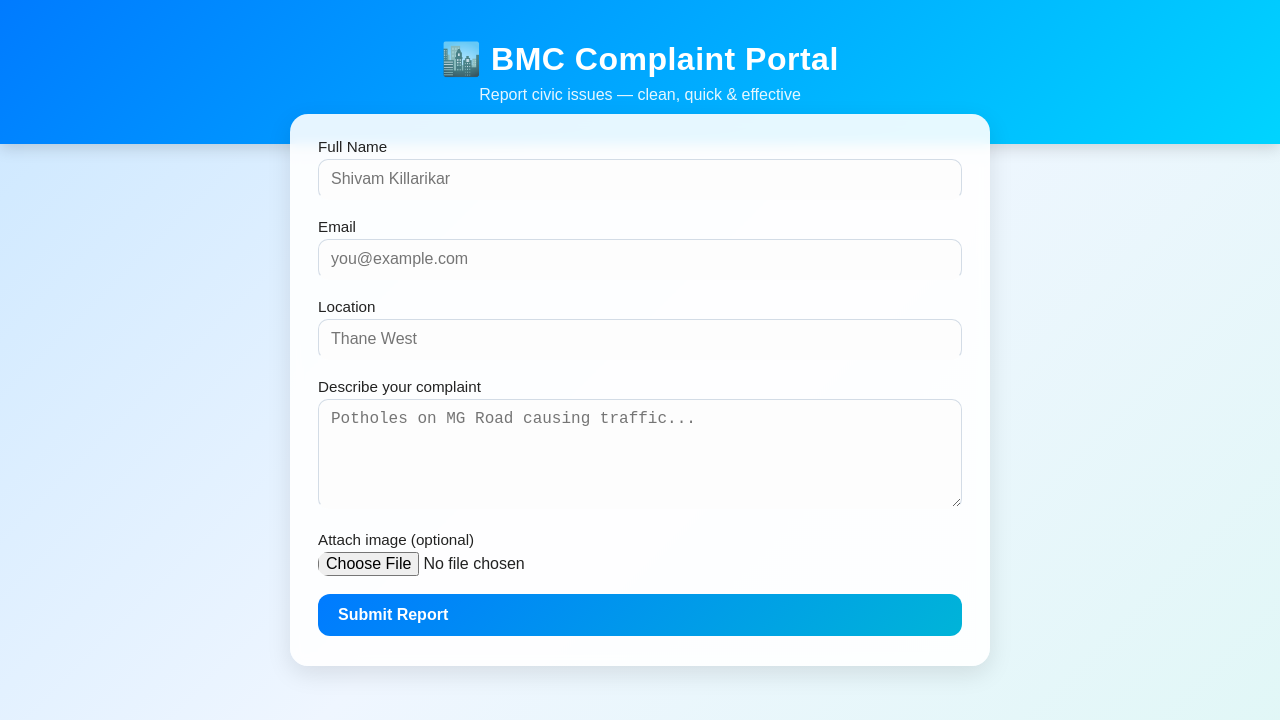
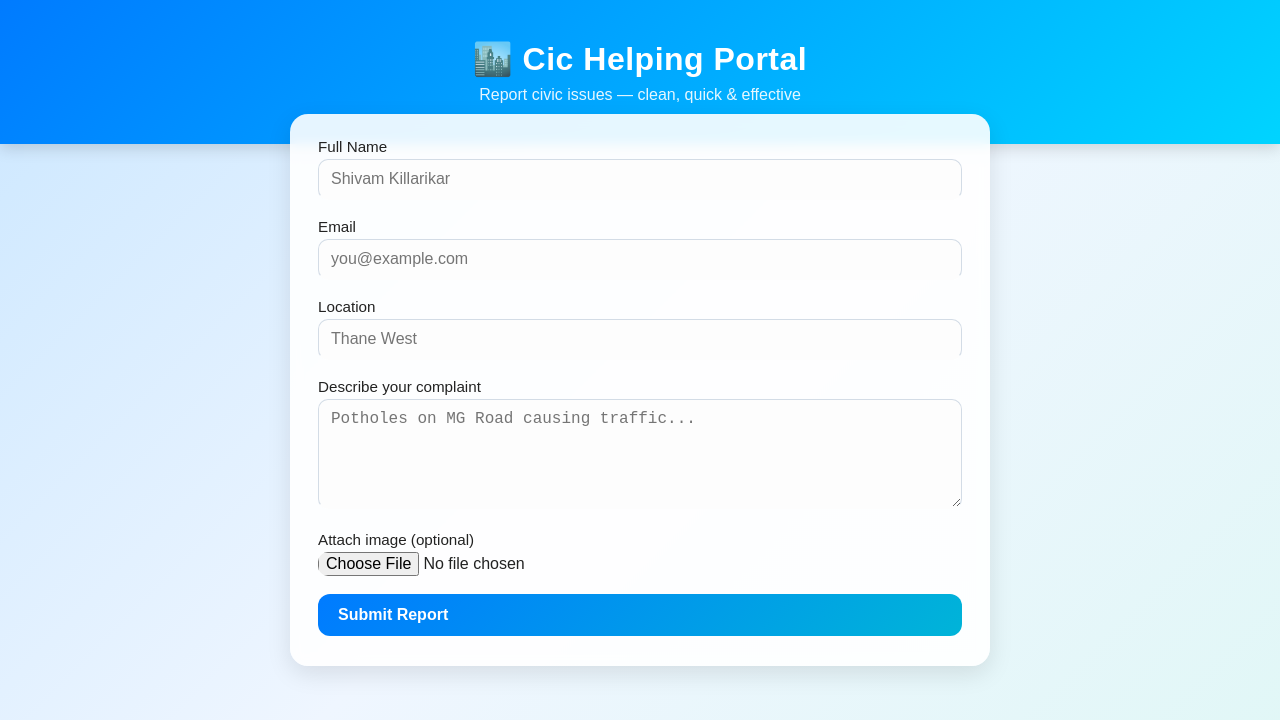
Before and after one commit to Shivamkillarikar/frontend, a plain HTML site: page index.html in a window 1280 px wide. Drawn offline with Linux system fonts and the light colour scheme.

Commit message:
Update index.html

```diff
--- a/index.html
+++ b/index.html
@@ -303,7 +303,7 @@ input[type="file"]{
 <body>
 
 <header>
-  <h1>🏙️ BMC Complaint Portal</h1>
+  <h1>🏙️ Cic Helping Portal</h1>
   <p>Report civic issues — clean, quick & effective</p>
 </header>
 
```
